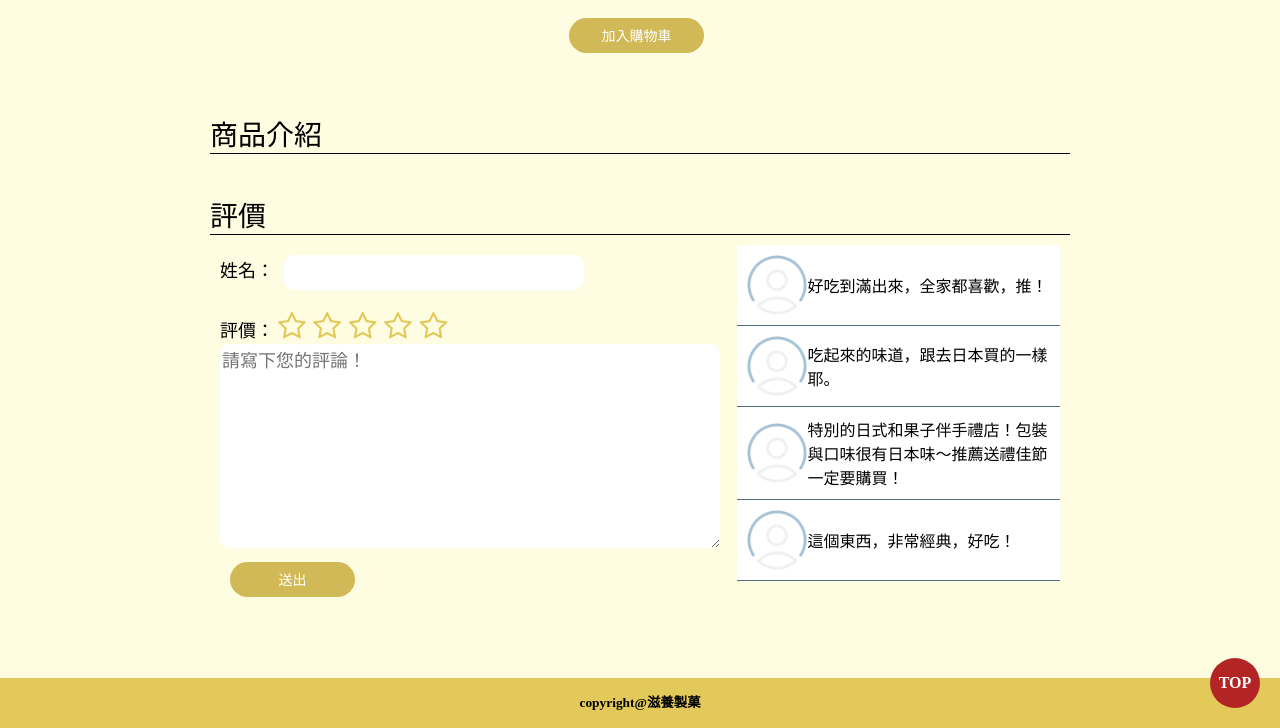
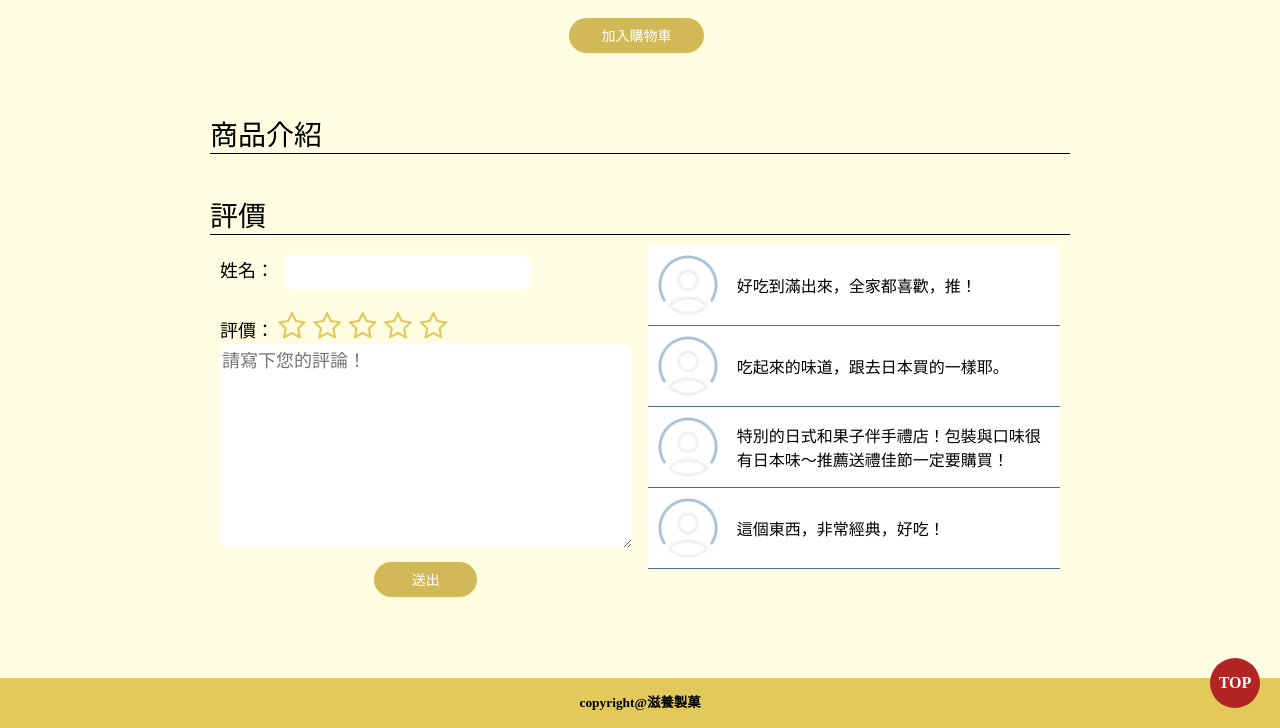
Before and after one commit to Shuhan12/FinalProject, a plain HTML site: page item.html in a window 1280 px wide. Shown: the part 72-800 px from the top of the page. Drawn offline with nearby package versions, Linux system fonts and the light colour scheme.

Commit message:
“update”

```diff
--- a/CSS/product.css
+++ b/CSS/product.css
@@ -87,7 +87,7 @@ button{
 
 .context textarea{
     min-height: 200px;
-    width: 500px;
+    width: 100%;
     display: inline-block;
     border:none;
     border-radius:10px;
--- a/item.html
+++ b/item.html
@@ -79,7 +79,9 @@
                                 <textarea name="memo" cols="100" rows="10" wrap="hard" class="area" placeholder="請寫下您的評論！"></textarea>
                             </div>
                         </div>
-                        <button>送出</button>
+                        <div style="text-align: center;">
+                            <button>送出</button>
+                        </div>
                     </div>
                     <div></div>
                     <div>
```
Also changed, not shown: aboutUS.html (+1 -1 lines).
